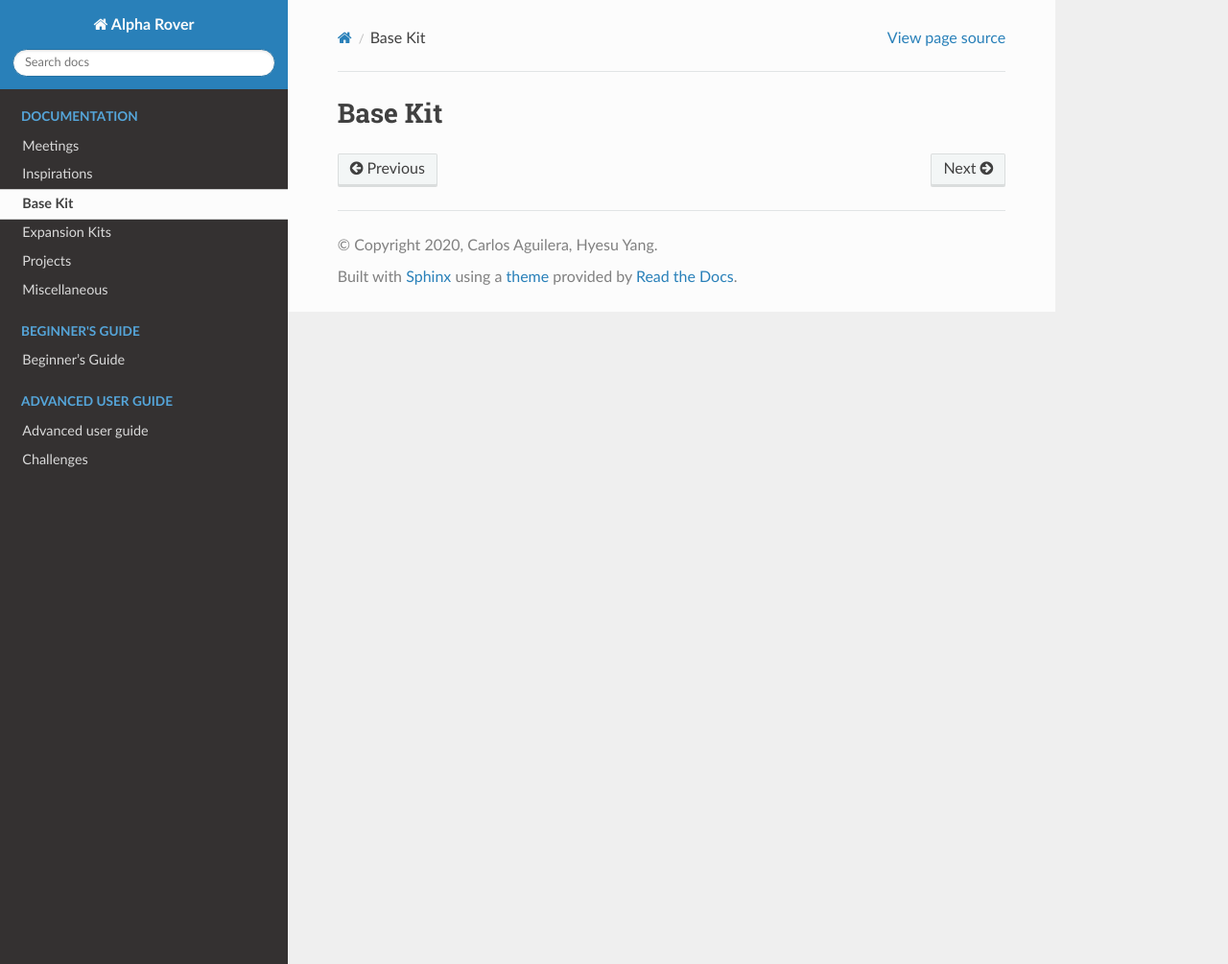
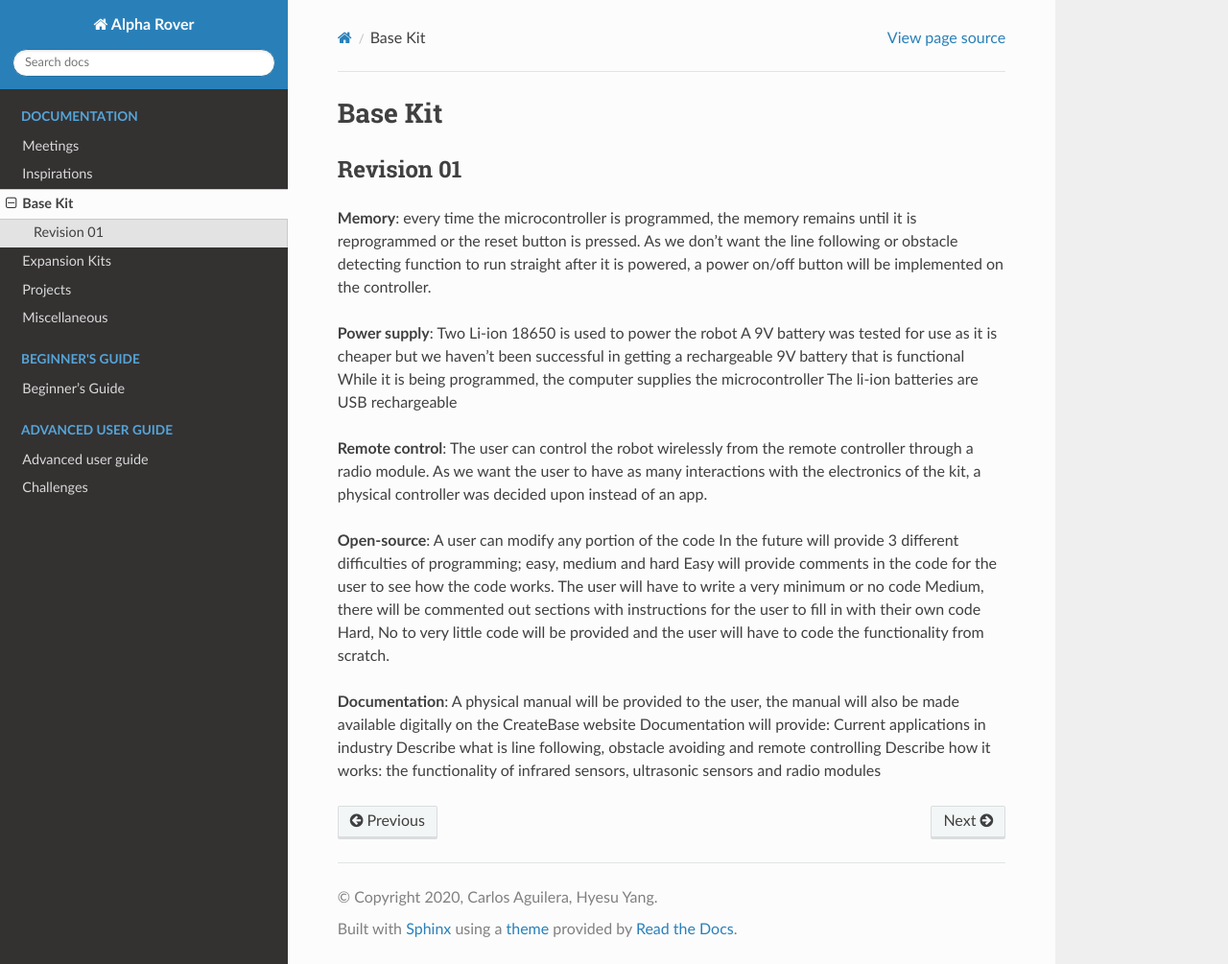
Before and after one commit to Chronos-bot/alpha-rover, a Sphinx documentation site: the page built from docs/source/base-kit.rst, in a window 1280 px wide and 1005 px high. Shown: the whole window at 96% size. Built offline with Sphinx 7.4.7 and the Read the Docs theme 2.0.0, drawn with Linux system fonts in a browser that asks for light colours.

Commit message:
added base kit

```diff
--- a/docs/source/base-kit.rst
+++ b/docs/source/base-kit.rst
@@ -4,3 +4,27 @@ Base Kit
 .. toctree::
    :maxdepth: 2
    :caption: Base kit features
+
+Revision 01
+-----------
+
+**Memory**: every time the microcontroller is programmed, the memory remains until it is reprogrammed or the reset button is pressed. As we don’t want the line following or obstacle detecting function to run straight after it is powered, a power on/off button will be implemented on the controller.
+
+**Power supply**: Two Li-ion 18650 is used to power the robot
+A 9V battery was tested for use as it is cheaper but we haven’t been successful in getting a rechargeable 9V battery that is functional
+While it is being programmed, the computer supplies the microcontroller
+The li-ion batteries are USB rechargeable
+
+**Remote control**: The user can control the robot wirelessly from the remote controller through a radio module. As we want the user to have as many interactions with the electronics of the kit, a physical controller was decided upon instead of an app.
+
+**Open-source**: A user can modify any portion of the code
+In the future will provide 3 different difficulties of programming; easy, medium and hard
+Easy will provide comments in the code for the user to see how the code works. The user will have to write a very minimum or no code
+Medium, there will be commented out sections with instructions for the user to fill in with their own code
+Hard, No to very little code will be provided and the user will have to code the functionality from scratch.
+
+**Documentation**: A physical manual will be provided to the user, the manual will also be made available digitally on the CreateBase website
+Documentation will provide:
+Current applications in industry
+Describe what is line following, obstacle avoiding and remote controlling
+Describe how it works: the functionality of infrared sensors, ultrasonic sensors and radio modules
```
